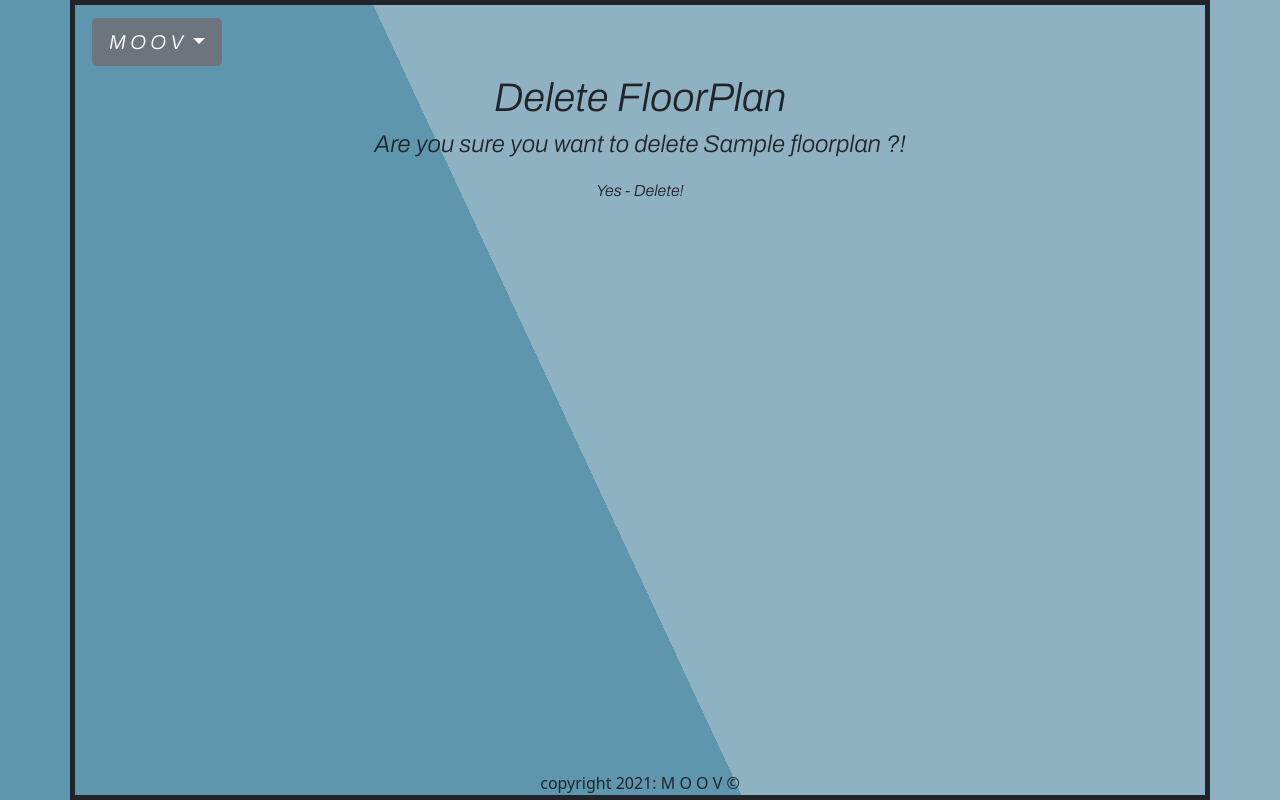
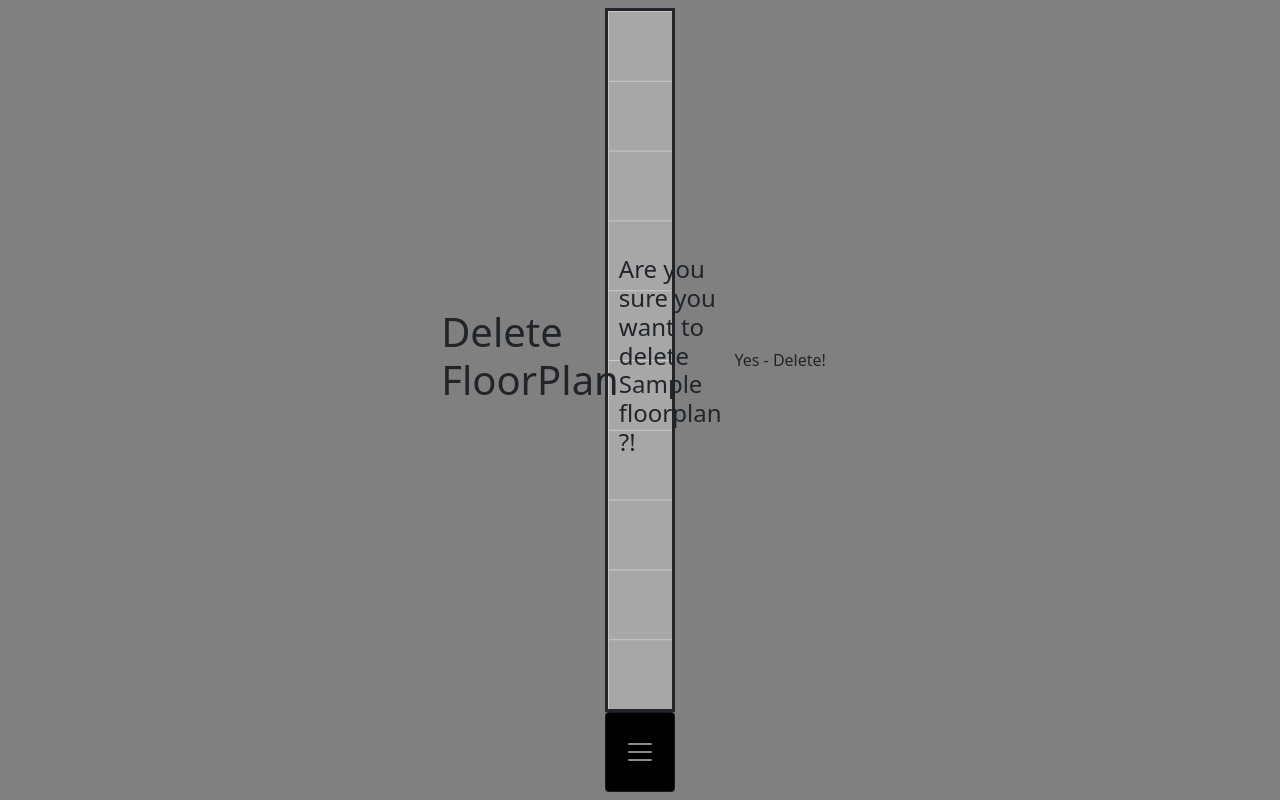
Before and after one commit to cardioforcake/portfolio-project-moov-app, a Django app: page /floorplans/1/delete in a window 1280 px wide. Run offline with Django 3.2, Linux system fonts and the light colour scheme; a user stored in the database is signed in; tables that the repository leaves empty hold one stand-in row (values such as "Sample post"); some libraries are stand-ins or nearby versions.

Commit message:
created dummy details page to hold floorplan forms

```diff
--- a/moov_app/models.py
+++ b/moov_app/models.py
@@ -45,7 +45,7 @@
     def __str__(self):
         return self.comment
     def get_absolute_url(self):
-        return reverse('floorplan_index')
+        return reverse('floorplan_details', kwargs={'floorplan_id': self.id})
 
 class LinkedFurniture(models.Model):
     furniture = models.ForeignKey(Furniture, on_delete=models.CASCADE)
--- /dev/null
+++ b/moov_app/templates/floorplan/floorplan_details_bg.html
@@ -0,0 +1,149 @@
+{% load static %}
+
+<!DOCTYPE html>
+<html lang="en">
+<head>
+    <meta charset="UTF-8">
+    <meta http-equiv="X-UA-Compatible" content="IE=edge">
+    <link rel="stylesheet" type="text/css" href="{% static 'css/demo.css' %}">
+    <link rel="stylesheet" href="//code.jquery.com/ui/1.12.1/themes/base/jquery-ui.css">
+    <link href="https://cdn.jsdelivr.net/npm/bootstrap@5.0.2/dist/css/bootstrap.min.css" rel="stylesheet" integrity="sha384-EVSTQN3/azprG1Anm3QDgpJLIm9Nao0Yz1ztcQTwFspd3yD65VohhpuuCOmLASjC" crossorigin="anonymous">
+    <script src="https://cdn.jsdelivr.net/npm/bootstrap@5.0.2/dist/js/bootstrap.bundle.min.js" integrity="sha384-MrcW6ZMFYlzcLA8Nl+NtUVF0sA7MsXsP1UyJoMp4YLEuNSfAP+JcXn/tWtIaxVXM" crossorigin="anonymous"></script>
+
+    <script src="https://code.jquery.com/jquery-1.12.4.js"></script>
+    <script src="https://code.jquery.com/ui/1.12.1/jquery-ui.js"></script>
+    <script src="{% static 'jquidragcollide/ui/jquery.ui.core.js' %}"></script>
+    <script src="{% static 'jquidragcollide/ui/jquery.ui.widget.js' %}"></script>
+    <script src="{% static 'jquidragcollide/ui/jquery.ui.mouse.js' %}"></script>
+    <script src="{% static 'jquidragcollide/ui/jquery.ui.draggable.js' %}"></script>
+    <script src="{% static 'jquidragcollide/jquery-collision.min.js' %}"></script>
+    <script src="{% static 'jquidragcollide/jquery-ui-draggable-collision.min.js' %}"></script>
+    <style>
+      #floorplan{
+        border: solid;
+        background-size:auto;
+        object-fit: scale-down;
+        position: relative;
+        margin-top: 1vh;
+        background-color: rgb(255, 255, 255,0.3);
+      }
+      #fp-container{
+        position: absolute;
+        top:0;
+        left: 0;
+        right: 0;
+        bottom: 0;
+        display: flex;
+        justify-content: center;
+        align-items: center;
+      }
+      #screen{
+        width: 100vw;
+        height: 100vh;
+        display: flex;
+        justify-content: center;
+        background-color: grey;
+      }
+      footer{
+        position: absolute;
+        bottom: 0;
+        width: 100vw;
+      }
+      .footer{
+        z-index: 2;
+        margin:auto;
+      }
+      .trigger{
+        margin: auto;
+      }
+      .trigger-container{
+        height: 12vh;
+        display: flex;
+        justify-content: center;
+      }
+      .trigger-btn{
+        height: 100%;
+        background-color: black;
+      }
+      .trigger-btn-fake{
+        width: 50vw;
+        height: 100%;
+        background-color: black;
+      }
+    </style>
+
+    <meta name="viewport" content="width=device-width, initial-scale=1.0">
+    <title>Floorplan Details</title>
+</head>
+<body>
+    <div id='screen'>
+    {% if floorplan.id != None %}
+
+            <div id="floorplan">
+            <div id="fp-container">
+    {% else %}
+        <p>testing3</p>
+    {% endif %}
+
+    {% block content %}
+    {% endblock %}
+
+    {% if floorplan.id != None %}
+            </div>
+        </div>
+    {% endif %}
+
+
+  </div>
+
+  <footer>
+    {% if floorplan.id != None %}
+        <div class="footer">
+            <nav class="navbar navbar-dark trigger-container">
+                    <button class="navbar-toggler trigger-btn" type="button" data-bs-toggle="collapse"
+                        data-bs-target="#navbarToggleExternalContent" aria-controls="navbarToggleExternalContent"
+                        >
+                        <span class="navbar-toggler-icon trigger"></span>
+                    </button>
+            </nav>
+        </div>
+    {% else %}
+    <div class="footer">
+        <nav class="navbar navbar-dark trigger-container">
+                <button class="navbar-toggler trigger-btn-fake" type="button" data-bs-toggle="collapse"
+                    data-bs-target="#navbarToggleExternalContent" aria-controls="navbarToggleExternalContent"
+                    >
+                    <span class="navbar-toggler-icon trigger"></span>
+                </button>
+        </nav>
+    </div>
+    {% endif %}
+  </footer>
+
+  <script>
+    $('#fp-container').css({'background-size':'calc(100% / {{floorplan.length}}) calc(100% / {{floorplan.width}})','background-image':'linear-gradient(to right, rgb(200, 200, 200) 1px, transparent 1px),linear-gradient(to bottom, rgb(200, 200, 200) 1px, transparent 1px)', 'background-color':'transparent'})
+
+    fpW = {{floorplan.length}}
+    fpH = {{floorplan.width}}
+
+    function resizeFloorPlan(){
+      scrnW = window.innerWidth
+      scrnH = window.innerHeight
+      if((scrnW/scrnH) > (Number(fpW)/Number(fpH))){
+        $('#floorplan').css({'height' : '88vh', 'width': `${Number(fpW)/Number(fpH)*88}vh`})
+        $('.trigger-btn').css('width', `${Number(fpW)/Number(fpH)*88}vh`)
+      }else{
+        $('#floorplan').css({'width' : '88vw', 'height': `${Number(fpH)/Number(fpW)*88}vw`})
+        $('.trigger-btn').css('width', '88vw')
+      }
+    }
+
+    resizeFloorPlan()
+
+    $(window).resize(()=>{
+      resizeFloorPlan()
+    })
+  </script>
+</body>
+
+</html>
--- a/moov_app/templates/moov_app/floorplan_confirm_delete.html
+++ b/moov_app/templates/moov_app/floorplan_confirm_delete.html
@@ -1,4 +1,4 @@
-{% extends 'base.html' %}
+{% extends 'floorplan/floorplan_details_bg.html' %}
 
 {% block content%}
 <h1>Delete FloorPlan</h1>
@@ -7,7 +7,7 @@
 <form action="" method="POST">
     {%csrf_token%}
     <input type="submit" class="btn" value="Yes - Delete!">
-    <a href="{ url 'floorplan_index' object.id}"></a>
+    <a href="{ url 'floorplan_details' object.id}"></a>
 </form>
 
 {% endblock %}
--- a/moov_app/templates/moov_app/floorplan_form.html
+++ b/moov_app/templates/moov_app/floorplan_form.html
@@ -1,4 +1,4 @@
-{% extends 'base.html' %}
+{% extends 'floorplan/floorplan_details_bg.html' %}
 
 {% block content %}
 
--- a/moov_app/urls.py
+++ b/moov_app/urls.py
@@ -13,6 +13,7 @@
     path("floorplans/create", views.FloorplanCreate.as_view(), name="floorplan_create"),
     path('floorplans/<int:floorplan_id>', views.floorplan_details, name="floorplan_details"),
     path('floorplans2/<int:floorplan_id>', views.floorplan_details2, name="floorplan_details2"),
+    path('floorplans_bg/<int:floorplan_id>', views.floorplan_details_bg, name="floorplan_details_bg"),
 
     path('floorplans/<int:pk>/update', views.FloorPlanUpdate.as_view(), name="floorplan_update"),
     path('floorplans/<int:pk>/delete', views.FloorplanDelete.as_view(), name="floorplan_delete"),
--- a/moov_app/views.py
+++ b/moov_app/views.py
@@ -47,6 +47,10 @@
       furn_type = furn.type[0:2].capitalize()
       furnitures.append({'id': furn.id, 'type': furn_type, 'width': furn.width, 'length':furn.length, 'color':furn.color, 'rotated':linkedFurniture.get(furniture=furn.id).rotated})
     return render(request, 'floorplan/floorplan_details.html', {'furnitures': furnitures, 'floorplan': floorplan, 'allFurnitures': allFurnitures, 'currentFP': currentFP})
+
+def floorplan_details_bg(request, floorplan_id):
+    floorplan = FloorPlan.objects.get(id=floorplan_id)
+    return render(request, 'floorplan/floorplan_details_bg.html', {'floorplan': floorplan})
 
 
 def demo_nav(request):
@@ -156,18 +160,20 @@
       form.instance.user = self.request.user
       return super().form_valid(form)
 
+    def get_success_url(self):
+        return redirect('floorplan_details', kwargs={'floorplan_id': self.object.id})
+
 
 
 class FloorPlanUpdate(LoginRequiredMixin,UpdateView):
     model = FloorPlan
     fields = ['length', 'width', 'comment']
-    # success_url = '/floorplans/floorplan_detail'
 
 
 
 class FloorplanDelete(LoginRequiredMixin,DeleteView):
     model = FloorPlan
-    success_url = '/floorplans/'
+    success_url = '/home/'
 
 
 def add_photo(request, floorplan_id):
```
Also changed, not shown: moov_app/templates/floorplan/floorplan_details.html (+41 -18 lines).
